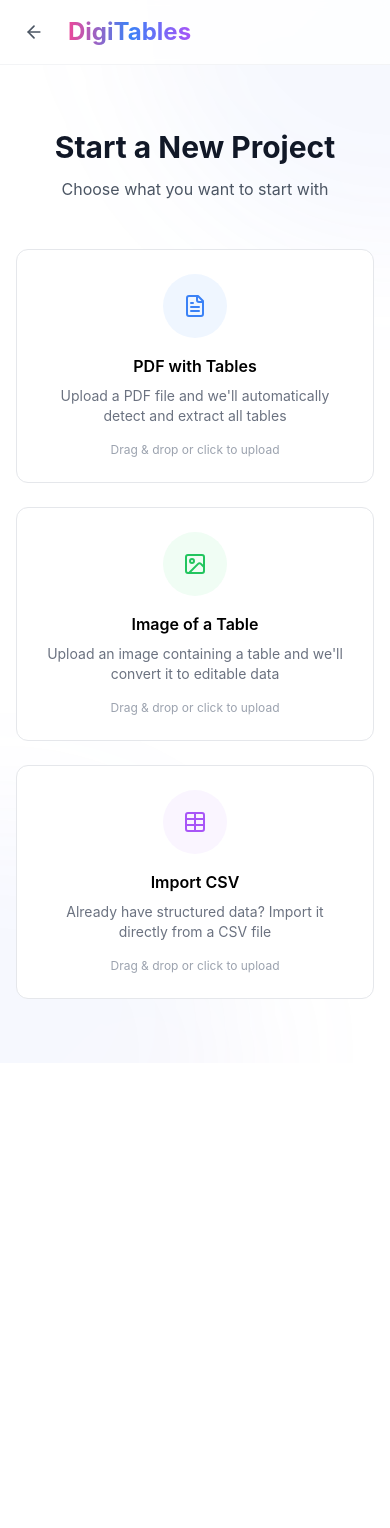
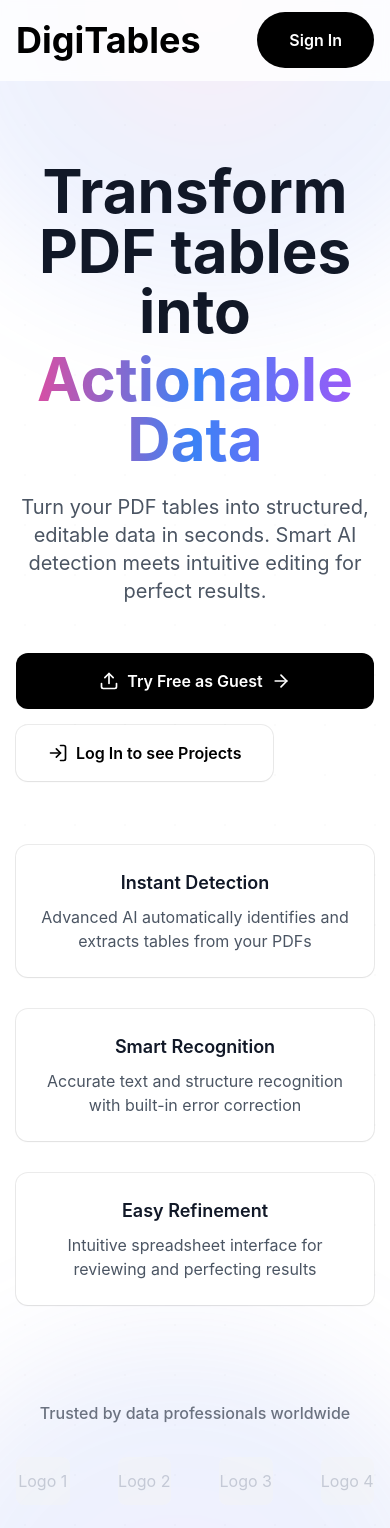
Before and after one commit to risharma214/data_dragon, a React (Create React App) app: page / in a window 390 px wide. Shown: the top 1528 px of the page. Before the commit the page ends 1063 px from the top, so only its background shows below. Built offline with nearby package versions, Linux system fonts and the light colour scheme.

Commit message:
Background and routing on home page

```diff
--- a/src/App.js
+++ b/src/App.js
@@ -1,25 +1,60 @@
-import './App.css';  // or './App.css' depending on where you put the directives
+import './App.css';
 import React from 'react';
-import { BrowserRouter as Router, Route, Routes } from 'react-router-dom';
-import Header from './components/Header';  // Import the Header component
-import HomePage from './components/HomePage';  // Import the HomePage component
-import Editor from './components/Editor';  // Import the Editor component
-import Login from './components/LoginPage'
-import Dashboard from './components/Dashboard'
-import Workspace from './components/Workspace'
-import NewProject from './components/NewProject'
+import { BrowserRouter as Router, Route, Routes, Navigate } from 'react-router-dom';
+import HomePage from './components/HomePage';
+import Login from './components/LoginPage';
+import Dashboard from './components/Dashboard';
+import Workspace from './components/Workspace';
+import NewProject from './components/NewProject';
 
 function App() {
+  const isLoggedIn = () => {
+    return localStorage.getItem('user') !== null;
+  };
+
+  const ProtectedRoute = ({ children }) => {
+    if (!isLoggedIn()) {
+      return <Navigate to="/login" replace />;
+    }
+    return children;
+  };
+
   return (
     <Router>
       <div className="App">
-        {/* Include Header at the top of the page */}
-        {/* <Header /> */}
+        <Routes>
+          {/* Public routes */}
+          <Route path="/" element={<HomePage />} />
+          <Route path="/login" element={<Login />} />
+          <Route path="/workspace" element={<Workspace />} />
 
-        {/* Define Routes */}
-        <Routes>
-          <Route path="/" element={<NewProject />} />  {/* HomePage Route */}
-          <Route path="/editor" element={<Editor />} />  {/* Editor Route */}
+          {/* Protected routes */}
+          <Route
+            path="/dashboard"
+            element={
+              <ProtectedRoute>
+                <Dashboard />
+              </ProtectedRoute>
+            }
+          />
+          <Route
+            path="/new-project"
+            element={
+              <ProtectedRoute>
+                <NewProject />
+              </ProtectedRoute>
+            }
+          />
+          <Route
+            path="/project/:projectId"
+            element={
+              <ProtectedRoute>
+                <Workspace />
+              </ProtectedRoute>
+            }
+          />
+
+          <Route path="*" element={<Navigate to="/" replace />} />
         </Routes>
       </div>
     </Router>
--- a/src/components/HomePage.js
+++ b/src/components/HomePage.js
@@ -1,43 +1,63 @@
 import React from 'react';
+import { Link, useNavigate } from 'react-router-dom';
 import { Upload, LogIn, ArrowRight } from 'lucide-react';
 
 const LandingPage = ({ onLogin, onGuest }) => {
+  const navigate = useNavigate();
+
+  const handleGuestClick = () => {
+    navigate('/workspace');
+  };
+
   return (
     <div className="min-h-screen bg-white relative overflow-hidden">
-      {/* Background Gradients */}
+      {/* Enhanced Background Elements */}
       <div className="absolute inset-0 overflow-hidden pointer-events-none">
-        {/* Top-right gradient blob */}
+        {/* Primary gradient blob */}
         <div
-          className="absolute -top-1/4 -right-1/4 w-1/2 h-1/2 rounded-full"
+          className="absolute top-0 right-0 w-[600px] h-[600px] rounded-full"
           style={{
-            background: 'linear-gradient(to bottom right, rgba(236, 72, 153, 0.03), rgba(59, 130, 246, 0.03), rgba(168, 85, 247, 0.03))',
-            filter: 'blur(80px)',
+            background: 'radial-gradient(circle, rgba(236, 72, 153, 0.1) 0%, rgba(59, 130, 246, 0.1) 50%, rgba(168, 85, 247, 0.1) 100%)',
+            filter: 'blur(60px)',
+            transform: 'translate(20%, -50%)',
           }}
         />
 
-        {/* Bottom-left gradient blob */}
+        {/* Secondary gradient blob */}
         <div
-          className="absolute -bottom-1/4 -left-1/4 w-1/2 h-1/2 rounded-full"
+          className="absolute bottom-0 left-0 w-[600px] h-[600px] rounded-full"
           style={{
-            background: 'linear-gradient(to top left, rgba(236, 72, 153, 0.03), rgba(59, 130, 246, 0.03), rgba(168, 85, 247, 0.03))',
-            filter: 'blur(80px)',
+            background: 'radial-gradient(circle, rgba(168, 85, 247, 0.1) 0%, rgba(59, 130, 246, 0.1) 50%, rgba(236, 72, 153, 0.1) 100%)',
+            filter: 'blur(60px)',
+            transform: 'translate(-20%, 50%)',
+          }}
+        />
+
+
+        {/* Subtle grid pattern */}
+        <div
+          className="absolute inset-0 opacity-[0.015]"
+          style={{
+            backgroundImage: `radial-gradient(#000 1px, transparent 1px)`,
+            backgroundSize: '50px 50px'
           }}
         />
       </div>
 
       {/* Navigation */}
-      <nav className="relative border-b border-gray-100 bg-white/80 backdrop-blur-sm">
-        <div className="max-w-7xl mx-auto px-4 sm:px-6 lg:px-8">
+      <nav className="relative border-b border-transparent bg-white/80 backdrop-blur-sm">
+        <div className="max-w-7xl mx-auto px-4 sm:px-6 lg:px-8 py-2">
           <div className="flex justify-between items-center h-16">
-            <div className="text-4xl font-bold bg-gradient-to-r text-gray-950 bg-clip-text text-transparent">
+            <div className="text-4xl font-bold text-black">
               DigiTables
             </div>
+            <Link to="/login">
               <button
-              onClick={onLogin}
                 className="group relative bg-black text-white px-8 py-4 rounded-full font-semibold flex items-center justify-center gap-2 overflow-hidden"
               >
                 Sign In
               </button>
+            </Link>
           </div>
         </div>
       </nav>
@@ -57,10 +77,9 @@ const LandingPage = ({ onLogin, onGuest }) => {
           </p>
           <div className="flex flex-col sm:flex-row gap-4 justify-center">
             <button
-              onClick={onGuest}
-              className="group relative bg-black text-white px-8 py-4 rounded-xl font-semibold flex items-center justify-center gap-2 overflow-hidden"
+              onClick={handleGuestClick}
+              className="group relative bg-black text-white px-8 py-4 rounded-xl font-semibold flex items-center justify-center gap-2 overflow-hidden hover:scale-[1.02] transition-transform"
             >
-              {/* Button Gradient Hover Effect */}
               <div className="absolute inset-0 w-full h-full transition-all duration-300 opacity-0 group-hover:opacity-100"
                    style={{
                      background: 'linear-gradient(to right, #ec4899, #3b82f6, #a855f7)',
@@ -73,9 +92,9 @@ const LandingPage = ({ onLogin, onGuest }) => {
                 <ArrowRight className="group-hover:translate-x-1 transition-transform" size={20} />
               </div>
             </button>
+            <Link to="/login">
               <button
-              onClick={onLogin}
-              className="relative group px-8 py-4 rounded-xl font-semibold flex items-center justify-center gap-2 bg-white hover:bg-gray-50 transition-colors"
+                className="relative group px-8 py-4 rounded-xl font-semibold flex items-center justify-center gap-2 bg-white hover:bg-gray-50 transition-all hover:scale-[1.02]"
                 style={{
                   boxShadow: '0 0 0 1px rgba(0, 0, 0, 0.08), 0 1px 2px rgba(0, 0, 0, 0.05)'
                 }}
@@ -83,10 +102,11 @@ const LandingPage = ({ onLogin, onGuest }) => {
                 <LogIn size={20} />
                 Log In to see Projects
               </button>
+            </Link>
           </div>
         </div>
 
-        {/* Features Grid */}
+        {/* Features Grid with enhanced hover effects */}
         <div className="grid md:grid-cols-3 gap-8">
           {[
             {
@@ -104,12 +124,11 @@ const LandingPage = ({ onLogin, onGuest }) => {
           ].map((feature, index) => (
             <div
               key={index}
-              className="relative group bg-white rounded-xl p-6 transition-all duration-300"
+              className="relative group bg-white rounded-xl p-6 transition-all duration-300 hover:scale-[1.02]"
               style={{
                 boxShadow: '0 0 0 1px rgba(0, 0, 0, 0.08), 0 1px 2px rgba(0, 0, 0, 0.05)'
               }}
             >
-              {/* Card Hover Effect */}
               <div className="absolute inset-0 rounded-xl opacity-0 group-hover:opacity-100 transition-opacity duration-300"
                    style={{
                      background: 'linear-gradient(to right, #ec4899, #3b82f6, #a855f7)',
@@ -118,7 +137,6 @@ const LandingPage = ({ onLogin, onGuest }) => {
                 <div className="w-full h-full bg-white rounded-xl" />
               </div>
 
-              {/* Content */}
               <div className="relative">
                 <h3 className="text-lg font-semibold text-gray-900 mb-2">
                   {feature.title}
@@ -131,14 +149,14 @@ const LandingPage = ({ onLogin, onGuest }) => {
           ))}
         </div>
 
-        {/* Social Proof */}
-        <div className="mt-24 text-center">
+        {/* Enhanced Social Proof section */}
+        <div className="mt-24 text-center relative">
           <p className="text-gray-500 font-medium mb-8">Trusted by data professionals worldwide</p>
           <div className="flex justify-center items-center gap-12 opacity-50">
             {[1, 2, 3, 4].map((logo) => (
               <div
                 key={logo}
-                className="h-12 w-32 bg-gray-100 rounded-lg flex items-center justify-center"
+                className="h-12 w-32 bg-gray-100 rounded-lg flex items-center justify-center hover:bg-gray-200 transition-colors"
               >
                 <span className="text-gray-400">Logo {logo}</span>
               </div>
```
Lines whose indentation alone changed are shown as unchanged.
